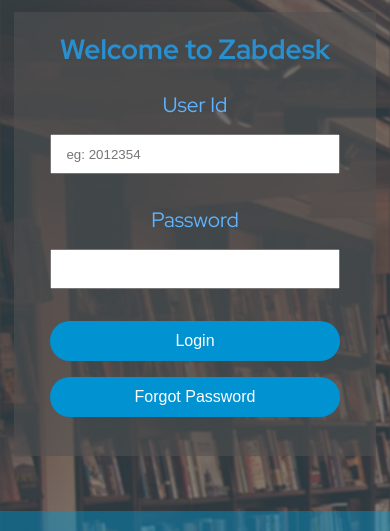
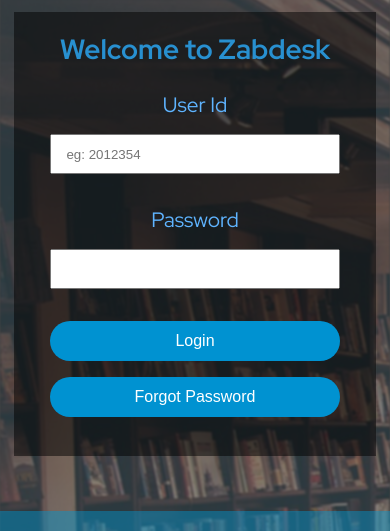
Before and after one commit to MRafayyy/Zabdesk-Design, a plain HTML site: page login page/index.html in a window 390 px wide. Shown: the part 102-633 px from the top of the page. Drawn offline with Linux system fonts and the light colour scheme.

Commit message:
Update style.css

```diff
--- a/login page/style.css
+++ b/login page/style.css
@@ -394,7 +394,7 @@
         width: 93%;
         margin: auto;
         background-color: rgba(0,0,0,0.5);
-        background-color: #52525294;
+/*         background-color: #52525294; */
         margin-top: 7%;
     }
 
```
